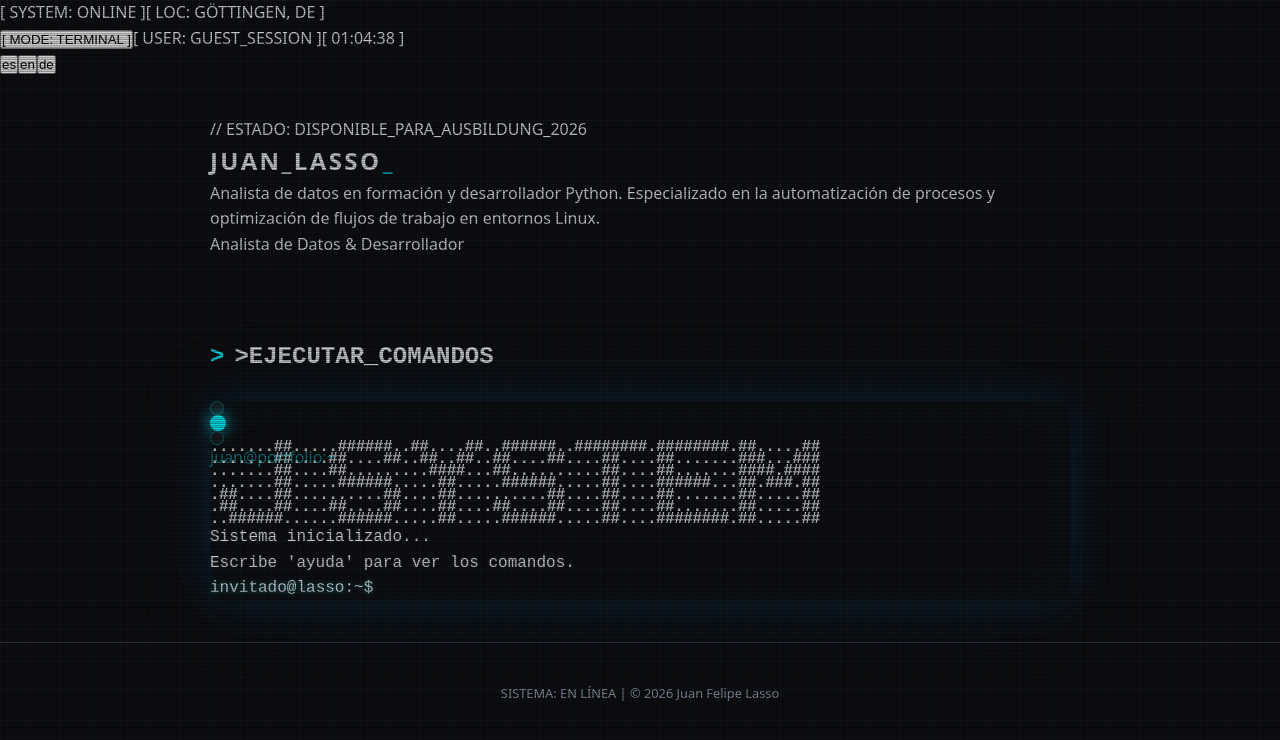
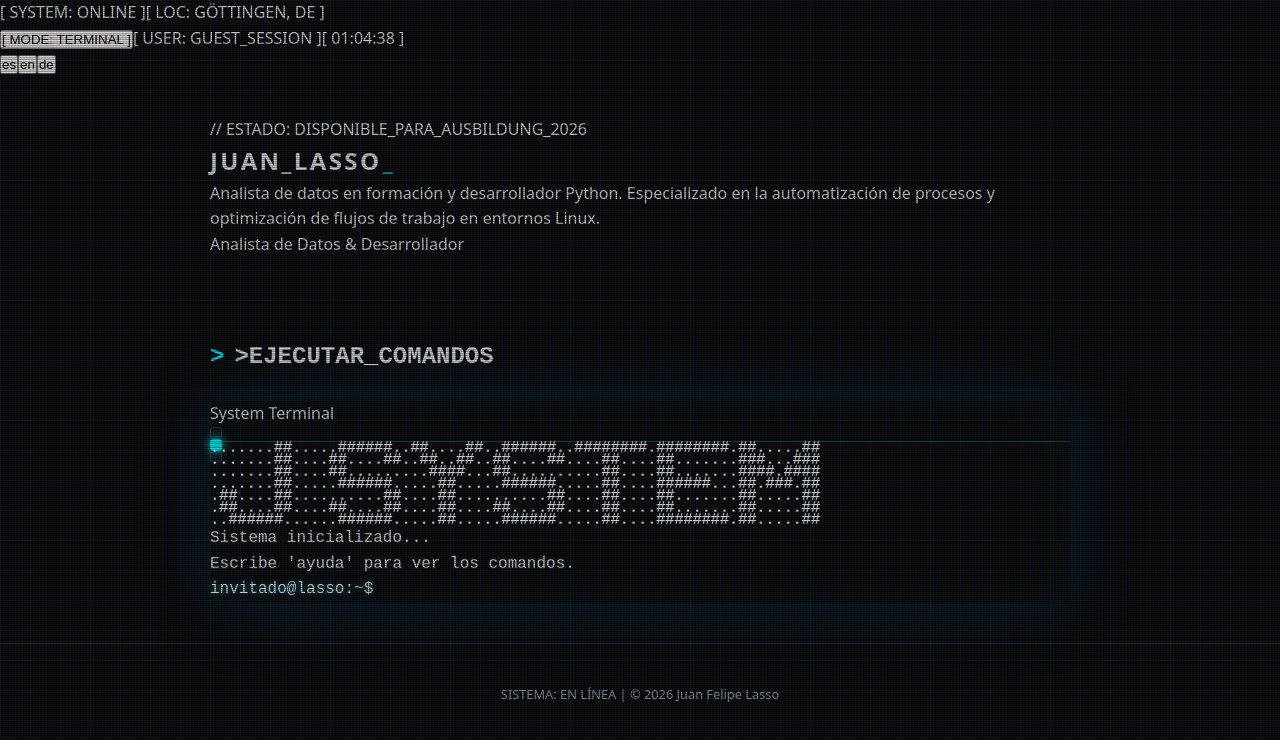
Before and after one commit to Emizario10/Portfolio, a Next.js app: page / in a window 1280 px wide. Shown: the top 740 px of the page. Built offline with nearby package versions, Linux system fonts and the light colour scheme.

Commit message:
feat: professional header layout with window controls on right, modern button styling

```diff
--- a/app/page.tsx
+++ b/app/page.tsx
@@ -380,17 +380,17 @@
         .then(data => {
           if (data.message === "Not Found") { throw new Error("User not found"); }
           const statsOutput = `
-            <div class="mt-3 mb-3 p-4 border border-[#00f3ff]/30 bg-[#13151c]/80 rounded-lg shadow-[0_0_20px_rgba(0,243,255,0.2)]">
+            <div class="mt-3 mb-3 p-4 border border-cyan-500/30 bg-[#0a0f18] rounded-lg shadow-[0_0_20px_rgba(0,243,255,0.2)]">
               <div class="text-[#00f3ff] font-bold text-lg mb-2 flex items-center gap-2">
                 <span class="inline-block w-2 h-2 rounded-full bg-[#00ff41] animate-pulse"></span>
                 GITHUB STATUS: [ONLINE]
               </div>
-              <div class="border-t border-[#2d3748] pt-3 space-y-1 font-mono text-sm">
+              <div class="border-t border-cyan-500/20 pt-3 space-y-1 font-mono text-sm">
                 <div>User: <span class="text-white font-semibold">${data.login}</span></div>
                 <div>Public Repos: <span class="text-[#00ff41] font-bold">${data.public_repos}</span></div>
                 <div>Followers: <span class="text-[#bc13fe] font-bold">${data.followers}</span></div>
                 <div>Bio: <span class="text-[#94a3b8] italic">${data.bio || 'N/A'}</span></div>
-                <div class="pt-2 border-t border-[#2d3748]/50">
+                <div class="pt-2 border-t border-cyan-500/20">
                   URL: <a href="${data.html_url}" target="_blank" class="text-[#00f3ff] hover:text-[#00ff41] hover:underline transition-colors">${data.html_url}</a>
                 </div>
               </div>
@@ -431,60 +431,67 @@
         boxShadow: '0 0 40px rgba(0, 60, 100, 0.4), 0 0 80px rgba(0, 60, 100, 0.2), inset 0 0 60px rgba(0, 243, 255, 0.03)'
       }}
     >
-      {/* WINDOW HEADER - FORZADO CON INLINE STYLES */}
+      {/* WINDOW HEADER - PROFESSIONAL LAYOUT */}
       <div
-        className="flex items-center gap-3 px-4 bg-[#1a1b26] border-b border-cyan-500/20 relative z-30"
+        className="flex flex-row items-center justify-between px-4 bg-[#1a1b26] border-b border-cyan-500/20 relative z-30"
         style={{ height: '40px', minHeight: '40px' }}
       >
-        {/* Botón 1: Izquierda */}
+        {/* Balanceador izquierdo (vacío) */}
+        <div style={{ width: '20px' }}></div>
+
+        {/* Título central */}
+        <span className="text-[10px] text-cyan-500/50 font-mono tracking-widest uppercase">
+          System Terminal
+        </span>
+
+        {/* Window Controls (Derecha) */}
+        <div className="flex flex-row gap-2">
+          {/* Botón 1: Inactivo */}
           <div
             style={{
-            width: '14px',
-            height: '14px',
-            borderRadius: '50%',
-            backgroundColor: '#161b22',
-            border: '1px solid rgba(0, 243, 255, 0.3)'
+              width: '12px',
+              height: '12px',
+              borderRadius: '4px',
+              border: '1px solid rgba(0, 243, 255, 0.2)',
+              backgroundColor: 'rgba(255, 255, 255, 0.03)'
             }}
             title="Close"
           ></div>
 
-        {/* Botón 2: CENTRO - INTERACTIVO */}
+          {/* Botón 2: GINCANA - INTERACTIVO */}
           <div
             onClick={() => setHistory(prev => [...prev, currentTranslation.terminal.clues.clickHint])}
-          className="animate-pulse cursor-pointer"
+            className="animate-pulse cursor-pointer hover:scale-110 transition-transform"
             style={{
-            width: '16px',
-            height: '16px',
-            borderRadius: '50%',
+              width: '12px',
+              height: '12px',
+              borderRadius: '4px',
               backgroundColor: '#00f3ff',
-            boxShadow: '0 0 15px #00f3ff'
+              boxShadow: '0 0 10px #00f3ff'
             }}
             title="🎮 Start Quest..."
           ></div>
 
-        {/* Botón 3: Derecha */}
+          {/* Botón 3: Inactivo */}
           <div
             style={{
-            width: '14px',
-            height: '14px',
-            borderRadius: '50%',
-            backgroundColor: '#161b22',
-            border: '1px solid rgba(0, 243, 255, 0.3)'
+              width: '12px',
+              height: '12px',
+              borderRadius: '4px',
+              border: '1px solid rgba(0, 243, 255, 0.2)',
+              backgroundColor: 'rgba(255, 255, 255, 0.03)'
             }}
             title="Maximize"
           ></div>
-
-        {/* Texto decorativo para darle realismo - Cyber Style */}
-        <div className="ml-auto text-xs font-mono" style={{ color: '#00f3ff', opacity: 0.5 }}>
-          <span className="text-[#00f3ff]/70">juan</span>
-          <span className="text-[#94a3b8]/50">@</span>
-          <span className="text-[#00f3ff]/70">portfolio</span>
-          <span className="text-[#94a3b8]/50">:~</span>
         </div>
       </div>
 
       {/* ÁREA DE CONTENIDO - Navy Body con Scanline CRT */}
-      <div className="relative p-6 text-sm h-96 overflow-y-auto overflow-x-hidden custom-scrollbar bg-[#05070a]" onClick={() => document.getElementById('terminal-input')?.focus()}>
+      <div
+        className="relative p-6 text-sm h-96 overflow-y-auto overflow-x-hidden custom-scrollbar bg-[#05070a]"
+        style={{ borderTop: '1px solid rgba(0, 243, 255, 0.3)' }}
+        onClick={() => document.getElementById('terminal-input')?.focus()}
+      >
         {/* Scanline Effect - CRT Professional */}
         <div
           className="absolute inset-0 pointer-events-none"
```
Lines whose indentation alone changed are shown as unchanged.
